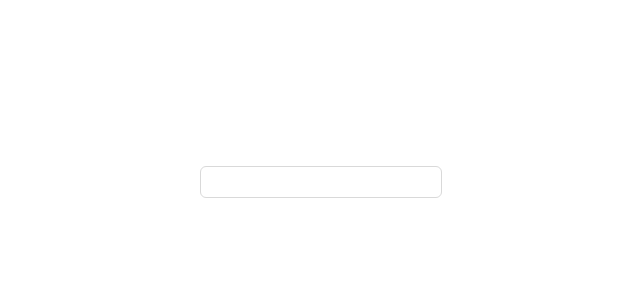
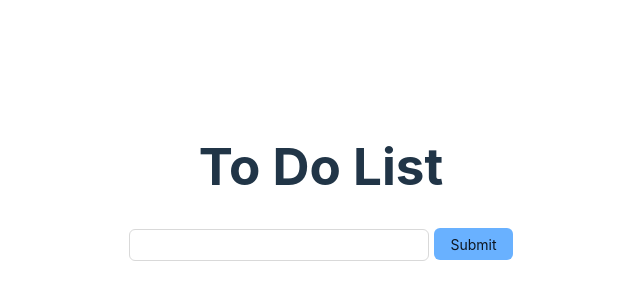
Before and after one commit to Kcin054/todolist, a React (Vite) app: page / in a window 1280 px wide. Shown: the part 218-518 px from the top of the page, without its empty margins (319-959 px from the left). Built offline with nearby package versions, Linux system fonts and the light colour scheme.

Commit message:
todolist w4d3

```diff
--- a/src/App.jsx
+++ b/src/App.jsx
@@ -3,13 +3,14 @@ import reactLogo from './assets/react.svg'
 import viteLogo from '/vite.svg'
 import './App.css'
 import Input from 'antd/es/input/Input'
+import InputValue from './Input'
 
 function App() {
   const [count, setCount] = useState(0)
 
   return (
     <>
-      <Input/>
+      <InputValue/>
     </>
   )
 }
```
